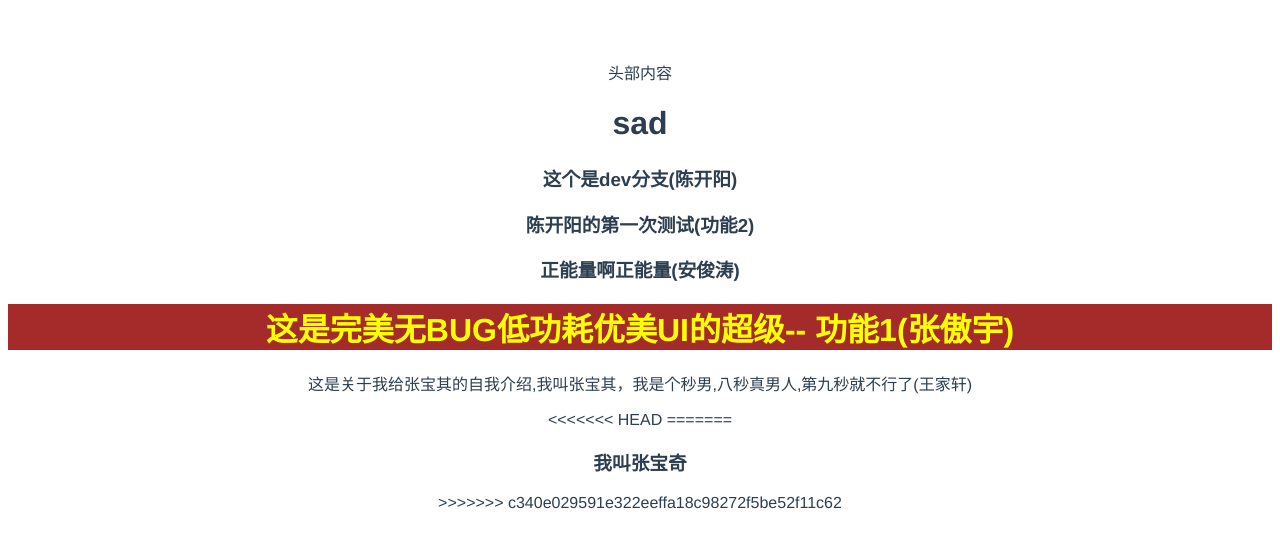
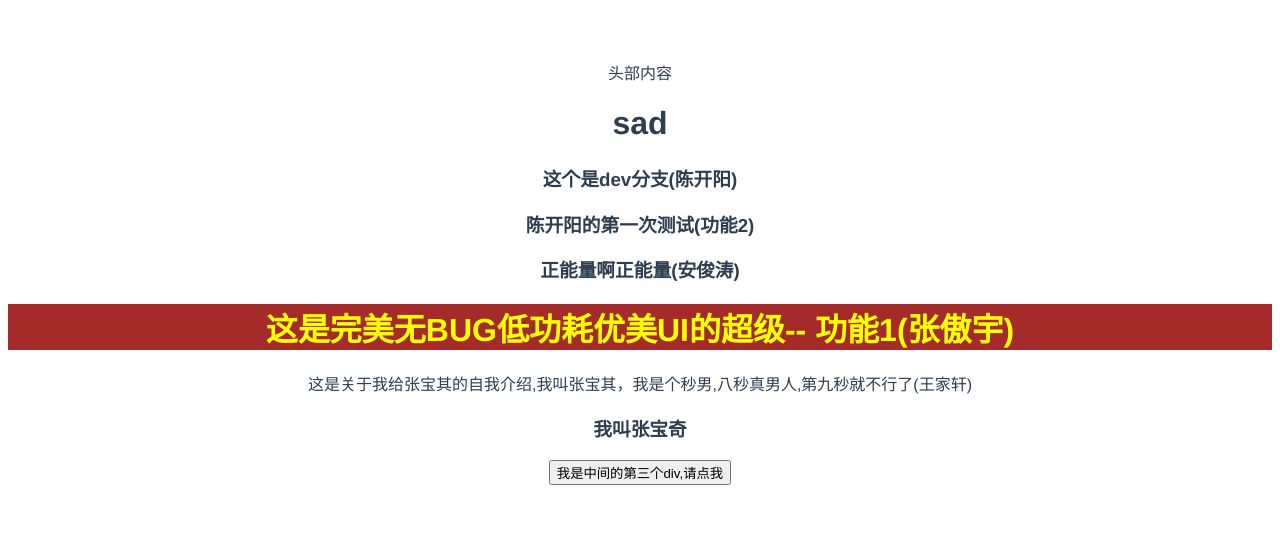
Before and after one commit to HuaianFlowingYear/test-0703---, a Vue app: page / in a window 1280 px wide. Shown: the top 548 px of the page. Built offline with nearby package versions, Linux system fonts and the light colour scheme.

Commit message:
王家轩的提交

```diff
--- a/src/App.vue
+++ b/src/App.vue
@@ -11,11 +11,11 @@
     <h3>正能量啊正能量(安俊涛)</h3>
     <h1 class="bg">这是完美无BUG低功耗优美UI的超级-- 功能1(张傲宇)</h1>
     <p>这是关于我给张宝其的自我介绍,我叫张宝其，我是个秒男,八秒真男人,第九秒就不行了(王家轩)</p>
-<<<<<<< HEAD
 
-=======
     <h3>我叫张宝奇</h3>
->>>>>>> c340e029591e322eeffa18c98272f5be52f11c62
+    <div class="add">
+      <button @click="dianji">我是中间的第三个div,请点我</button>
+    </div>
   </div>
 </template>
 
@@ -27,6 +27,11 @@ export default {
   components: {
     HelloWorld,
   },
+  methods: {
+    dianji(){
+      alert("暗区突围,启动!")
+    }
+  }
 };
 </script>
 
```
